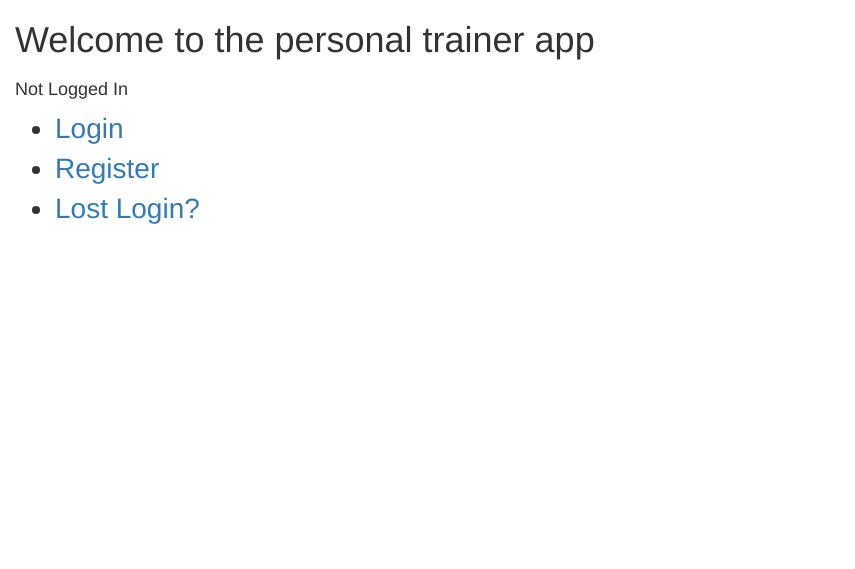
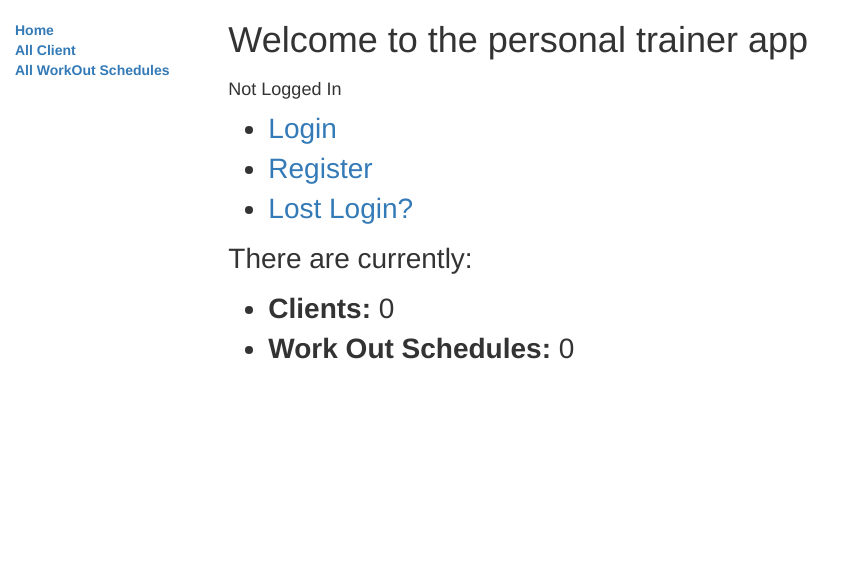
Before and after one commit to BorisVV/personalTrainer_FinalProject_Capstone, a Django app: page /home/ in a window 1280 px wide. Shown: the top 569 px of the page, without its empty margins (0-855 px from the left). Run offline with Django 3.2, Linux system fonts and the light colour scheme; data that the repository does not hold is empty; some libraries are stand-ins or nearby versions.

Commit message:
tables and links working

```diff
--- a/personalTrainer/trainingApp/models.py
+++ b/personalTrainer/trainingApp/models.py
@@ -62,4 +62,4 @@ class WorkOutSchedule(models.Model):
         ordering = ['-date_WO']
 
     def __str__(self):
-        return('{} {} {}' .format(self.date_WO, self.schedule, self.time_of_day))
+        return('{} {} {} {}' .format(self.date_WO, self.schedule, self.time_of_day, self.name_of_client.id))
--- a/personalTrainer/trainingApp/templates/trainingApp/base.html
+++ b/personalTrainer/trainingApp/templates/trainingApp/base.html
@@ -8,6 +8,7 @@
     <meta name="viewport" content="width=device-width, initial-scale=1"/>
 	<link href="{% static 'trainingApp/css/bootstrap.min.css' %}" rel="stylesheet" type = "text/css"/>
 	<link href="{% static 'trainingApp/js/bootstrap.min.js' %}">
+	<link rel="stylesheet" href="{% static 'traningApp/css/styles.css' %}">
 	<script src="https://ajax.googleapis.com/ajax/libs/jquery/3.2.1/jquery.min.js"></script>
 
 	<title>
@@ -20,18 +21,35 @@
 		_height:500px;
 		font-size:200%;
 	}
+	.sidebar-nav {
+	    margin-top: 20px;
+	    padding: 0;
+	    list-style: none;
+	}
 	</style>
 
 
 </head>
 <body>
 	<div class="container-fluid">
-		{% block content %}
+	    <div class="row">
+	      <div class="col-sm-2">
+	      {% block sidebar %}
+		  <ul class="sidebar-nav">
+			  <strong>
+	          <li  type="home-link"><a href="{% url 'trainingApp:home' %}">Home</a></li>
+	          <li><a href="{% url 'trainingApp:clients' %}">All Client</a></li>
+	          <li><a href="{% url 'trainingApp:allSchedules' %}">All WorkOut Schedules</a></li>
+			  </strong>
+      	  </ul>
+	     {% endblock %}
+	      </div>
+	      <div class="col-sm-10 ">
+	      {% block content %}
 
-		{% endblock content%}
-		<button type="button" name="home">
-			<a href="{% url 'trainingApp:home' %}" >Home</a></button>
-
-	</div>
+		  {% endblock %}
+	      </div>
+	    </div>
+	 </div>
 </body>
 </html>
--- a/personalTrainer/trainingApp/templates/trainingApp/clients.html
+++ b/personalTrainer/trainingApp/templates/trainingApp/clients.html
@@ -9,7 +9,6 @@
     	 	{{ client.first_name }}  {{ client.last_name }}  {{ client.email }}
 			{{ client.date_joined }}  {{ client.initial_weight }}
 			<a href="{% url 'trainingApp:clientWeightIns' client.id %}"><u>Weight records</u></a>
-
             <a href="{% url 'trainingApp:clientWorkOutSchd' client.id %}"><u>WorkOut Schedule</u></a>
         </li>
         </h3>
--- a/personalTrainer/trainingApp/templates/trainingApp/home.html
+++ b/personalTrainer/trainingApp/templates/trainingApp/home.html
@@ -17,13 +17,18 @@
             <div id="statusdiv">
             </div>
         </div>
+          <p>There are currently:</p>
+          <ul>
+            <li><strong>Clients:</strong> {{ num_of_clients }}</li>
+            <li><strong>Work Out Schedules:</strong> {{ num_of_workouts }}</li>
+          </ul>
     </div>
 
     <!-- There is a button in the base.html that is used to return to this page
     and this jQuery removes it from the home page. -->
 	<script>
 	$(document).ready(function(){
-	    $("button").hide();
+	    $("home-link").hide();
 	});
 	</script>
 
--- a/personalTrainer/trainingApp/urls.py
+++ b/personalTrainer/trainingApp/urls.py
@@ -14,11 +14,11 @@ app_name = 'trainingApp'
 urlpatterns = [
 
     url(r'^$', views.home, name='home'),
-
     url(r'^clients/$', views.ClientsListView.as_view(), name='clients'),
+    url(r'^allSchedules/$', views.ClientsWorkOutSchdListView.as_view(), name='allSchedules'),
     url(r'^(?P<pk>[0-9]+)/clientWeightIns/$', views.ClientsDetailView.as_view(), name=
     'clientWeightIns'),
-    url(r'^(?P<pk>[0-9]+)/clientWorkOutSchd/$', views.ClientsWorkOutSchdDetail.as_view(), name=
+    url(r'^(?P<pk>[0-9]+)/clientWorkOutSchd/$', views.ClientWorkOutSchdDetail.as_view(), name=
     'clientWorkOutSchd'),
 
     ] + static(settings.STATIC_URL, document_root=settings.STATIC_ROOT)
--- a/personalTrainer/trainingApp/views.py
+++ b/personalTrainer/trainingApp/views.py
@@ -15,10 +15,15 @@ from .models import Client, WeightIn, WorkOutSchedule
 from chartit import DataPool, Chart
 
 def home(request):
-    return render(request, 'trainingApp/home.html')
+    ''' Home page same as Index page'''
+    num_of_clients = Client.objects.all().count()
+    num_of_workouts = WorkOutSchedule.objects.all().count()
+    return render(request, 'trainingApp/home.html',
+    context={'num_of_clients': num_of_clients, 'num_of_workouts': num_of_workouts})
 
 
 class ClientsListView(generic.ListView):
+    # Display the clients list.
     template_name = 'trainingApp/clients.html'
     context_object_name = 'list_of_clients'
 
@@ -27,11 +32,19 @@ class ClientsListView(generic.ListView):
         return Client.objects.order_by('first_name')
 
 class ClientsDetailView(generic.DetailView):
+    # WeightIns details
     model = Client
     template_name = 'trainingApp/clientWeightIns.html'
 
-class ClientsWorkOutSchdDetail(generic.DeleteView):
-    model = WorkOutSchedule
+class ClientsWorkOutSchdListView(generic.ListView):
+    template_name = 'trainingApp/all_WOSchedules.html'
+    context_object_name = 'list_of_WOSchedules'
+
+    def get_queryset(self):
+        return WorkOutSchedule.objects.order_by('date_WO')
+
+class ClientWorkOutSchdDetail(generic.DetailView):
+    model = Client
     template_name = 'trainingApp/clientWorkOutSchd.html'
 
 # def line(request, name_of_client):
```
Also changed, not shown: personalTrainer/trainingApp/templates/trainingApp/all_WOSchedules.html (added, +18 -0 lines), personalTrainer/trainingApp/templates/trainingApp/clientWorkOutSchd.html (+6 -4 lines).
